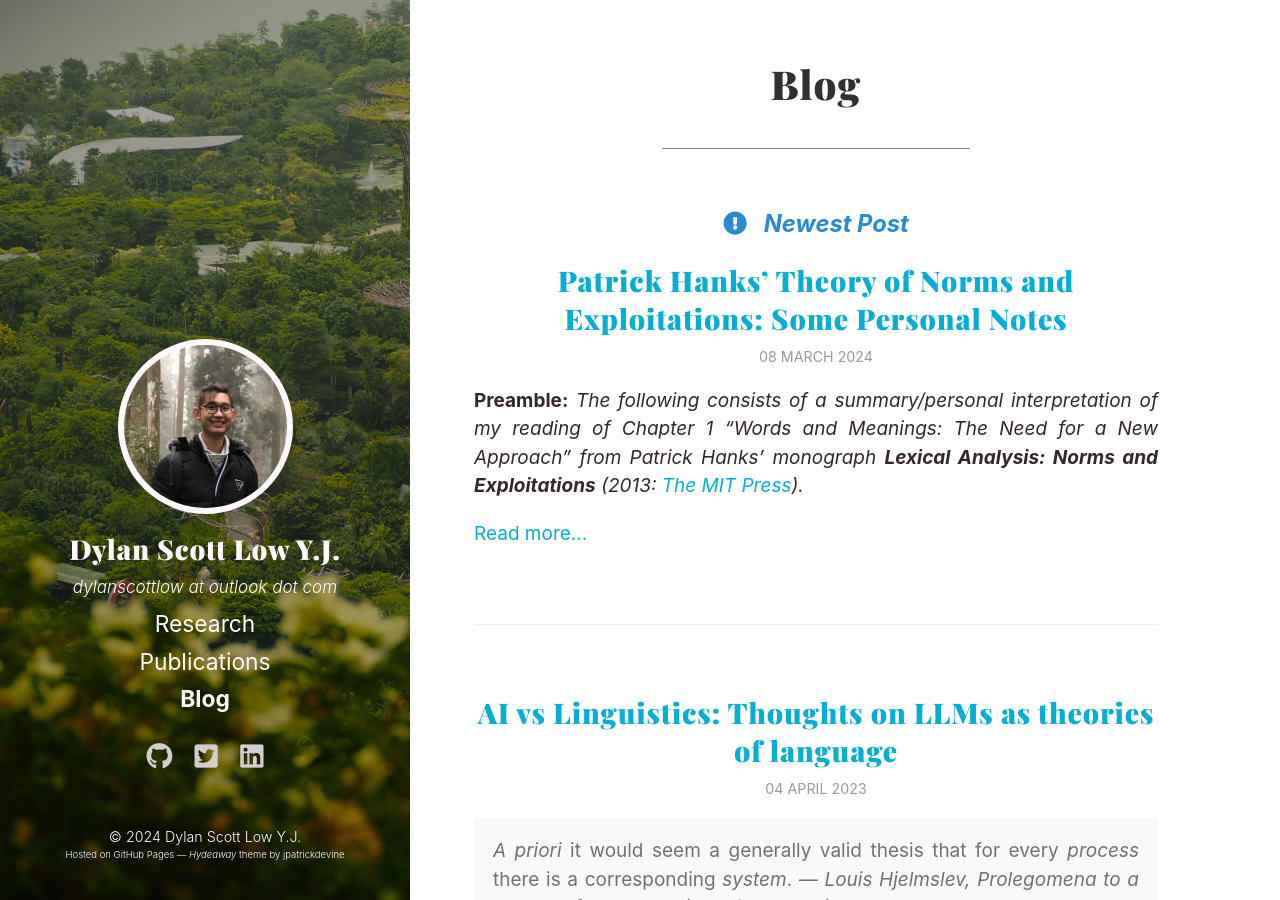
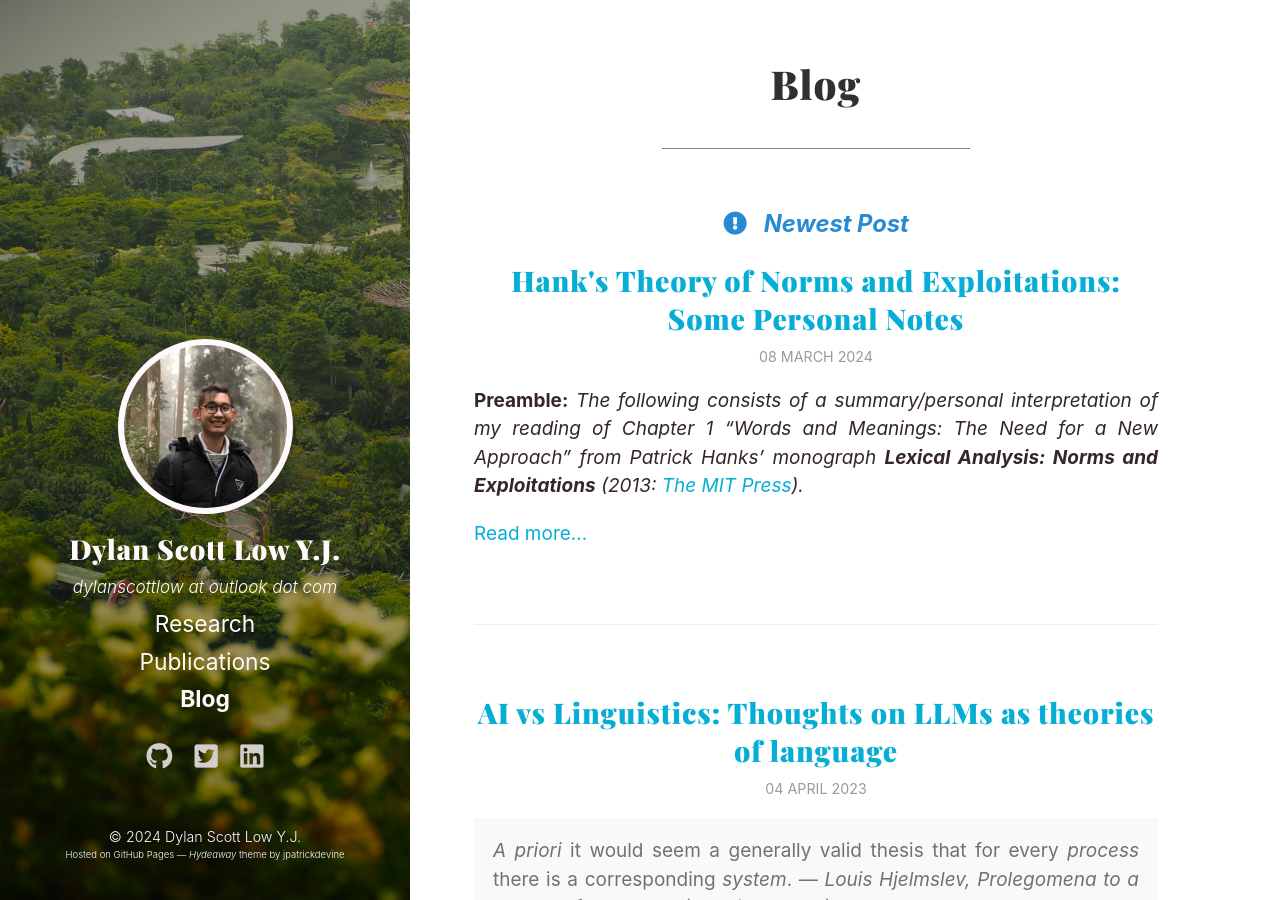
Before and after one commit to dylanscottlow/dylanscottlow.github.io, a Jekyll site: the page built from blog/index.html, in a window 1280 px wide and 900 px high. Built offline with Jekyll 4.4.1, drawn with Linux system fonts in a browser that asks for light colours; the list of posts is cut into pages by our own code; a style sheet for code colours, icons or effects is not loaded; some of the changed text lies outside the part shown.

Commit message:
Shorten title

```diff
--- a/_posts/2024-03-08-patrick-hanks-tne-notes.md
+++ b/_posts/2024-03-08-patrick-hanks-tne-notes.md
@@ -1,6 +1,6 @@
 ---
 layout: post
-title: "Patrick Hanks’ Theory of Norms and Exploitations: Some Personal Notes"
+title: "Hank's Theory of Norms and Exploitations: Some Personal Notes"
 # For pinned posts, add the following variable to the post's front matter:
 # pinned: true
 excerpt_separator: "<!--more-->" #just for good measure
```
